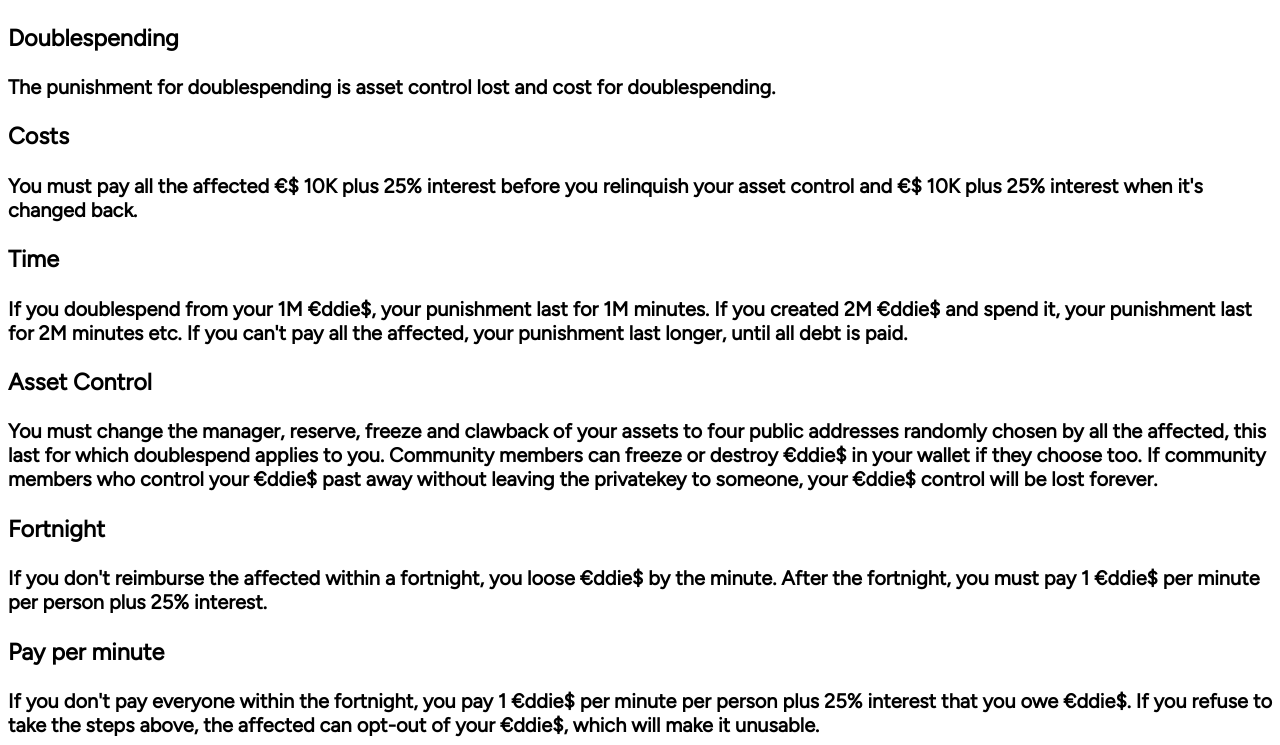
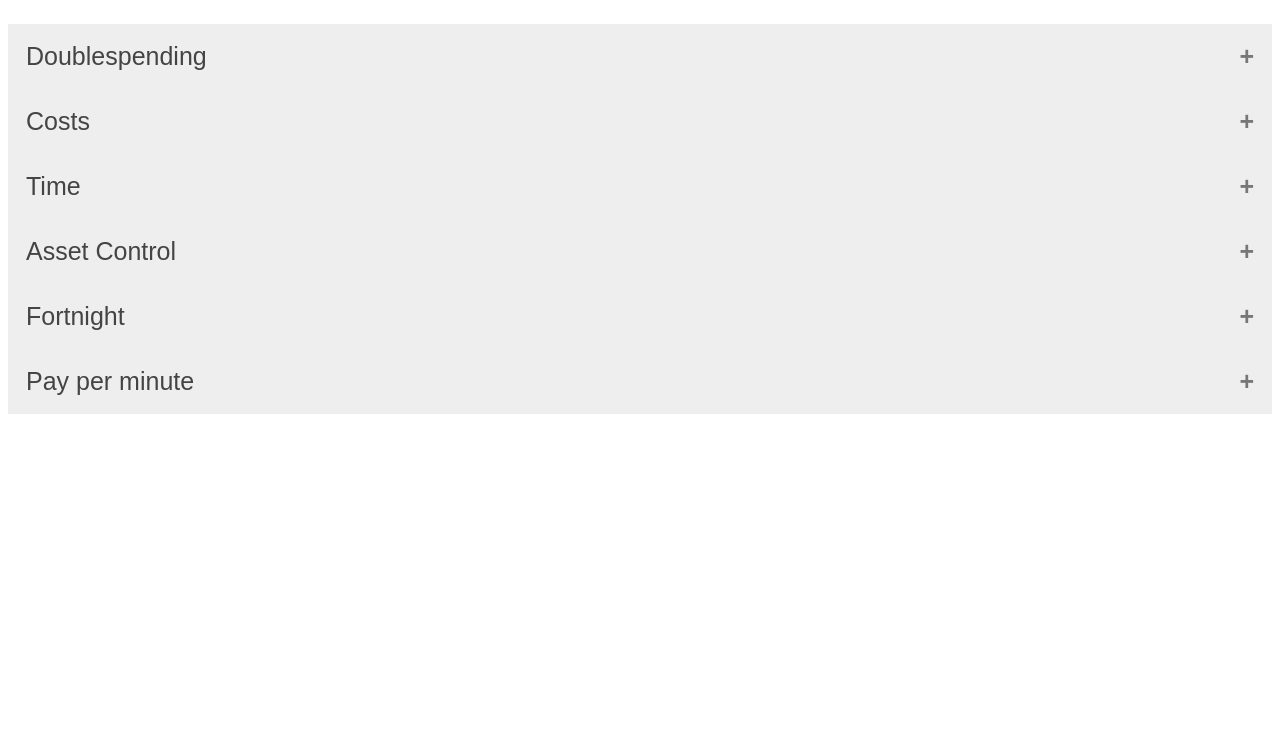
Before and after one commit to equin001/2, a plain HTML site: page index.html in a window 1280 px wide. Shown: the part 78-823 px from the top of the page. After the commit the page ends 800 px from the top, so only its background shows below. Drawn offline with Linux system fonts and the light colour scheme.

Commit message:
Update index.html

```diff
--- a/index.html
+++ b/index.html
@@ -1,36 +1,108 @@
 <!DOCTYPE html>
 <html>
 <head>
-<link href='https://fonts.googleapis.com/css?family=Figtree' rel='stylesheet'>
+<meta name="viewport" content="width=device-width, initial-scale=1">
 <style>
-body {
-    font-family: 'Figtree';font-size: 20px;
+.accordion {
+  background-color: #eee;
+  color: #444;
+  cursor: pointer;
+  padding: 18px;
+  width: 100%;
+  border: none;
+  text-align: left;
+  outline: none;
+  font-size: 25px;
+  transition: 0.4s;
+}
+
+.active, .accordion:hover {
+  background-color: #ccc;
+}
+
+.accordion:after {
+  content: '\002B';
+  color: #777;
+  font-weight: bold;
+  float: right;
+  margin-left: 5px;
+}
+
+.active:after {
+  content: "\2212";
+}
+
+.panel {
+  padding: 0 18px;
+  background-color: white;
+  max-height: 0;
+  overflow: hidden;
+  transition: max-height 0.2s ease-out;
 }
 </style>
+  <link href='https://fonts.googleapis.com/css?family=Figtree' rel='stylesheet'>
+  <style>
+  body {
+      font-family: 'Figtree';font-size: 20px;
+
+  </style>
 </head>
 <body>
 
 <h1>&euro;ddie$</h1>
-<h3>Doublespending</h3>
-<b>The punishment for doublespending is asset control lost and cost for doublespending. <b>
 
-<h3>Costs</h3>
-<b>You must pay all the affected &euro;$ 10K plus 25% interest before you relinquish your asset control and &euro;$ 10K plus 25% interest when it's changed back. <b>
+<button class="accordion">Doublespending</button>
+<div class="panel">
+  <p><b>The punishment for doublespending is asset control lost and cost for doublespending. <b></p>
+</div>
 
-<h3>Time</h3>
-<b>If you doublespend from your 1M &euro;ddie$, your punishment last for 1M minutes. If you created 2M &euro;ddie$ and spend it, your punishment last for 2M minutes etc. If you can't pay all the affected, your punishment last longer, until all debt is paid.<b>
+<button class="accordion">Costs</button>
+<div class="panel">
+  <p><b>You must pay all the affected &euro;$ 10K plus 25% interest before you relinquish your asset control and &euro;$ 10K plus 25% interest when it's changed back. <b></p>
+</div>
 
-<h3>Asset Control</h3>
-<b>You must change the manager, reserve, freeze and clawback of your assets to four public addresses randomly chosen by all the affected, this last for which doublespend applies to you. Community members can freeze or destroy &euro;ddie$ in your wallet if they choose too. If community members who control your &euro;ddie$ past away without leaving the privatekey to someone, your &euro;ddie$ control will be lost forever.<b>
+<button class="accordion">Time</button>
+<div class="panel">
+  <p><b>If you doublespend from your 1M &euro;ddie$, your punishment last for 1M minutes. If you created 2M &euro;ddie$ and spend it, your punishment last for 2M minutes etc. If you can't pay all the affected, your punishment last longer, until all debt is paid.<b>
+</p>
+</div>
 
-<h3>Fortnight</h3>
-<b>If you don't reimburse the affected within a fortnight, you loose &euro;ddie$ by the minute. After the fortnight, you must pay 1 &euro;ddie$ per minute per person plus 25% interest. <b>
-
-<h3>Pay per minute</h3>
-<b>If you don't pay everyone within the fortnight, you pay 1 &euro;ddie$ per minute per person plus 25% interest that you owe &euro;ddie$. If you refuse to take the steps above, the affected can opt-out of your &euro;ddie$, which will make it unusable.<b>
+<button class="accordion">Asset Control</button>
+<div class="panel">
+  <p><b>You must change the manager, reserve, freeze and clawback of your assets to four public addresses randomly chosen by all the affected, this last for which doublespend applies to you. Community members can freeze or destroy &euro;ddie$ in your wallet if they choose too. If community members who control your &euro;ddie$ past away without leaving the privatekey to someone, your &euro;ddie$ control will be lost forever.<b></p>
+</div>
 
 
+<button class="accordion">Fortnight</button>
+<div class="panel">
+  <p><b>If you don't reimburse the affected within a fortnight, you loose &euro;ddie$ by the minute. After the fortnight, you must pay 1 &euro;ddie$ per minute per person plus 25% interest. <b>
+</p>
+</div>
 
+<button class="accordion">Pay per minute</button>
+<div class="panel">
+  <p><b>If you don't pay everyone within the fortnight, you pay 1 &euro;ddie$ per minute per person plus 25% interest that you owe &euro;ddie$. If you refuse to take the steps above, the affected can opt-out of your &euro;ddie$, which will make it unusable.<b>
+
+
+</p>
+</div>
+
+<script>
+var acc = document.getElementsByClassName("accordion");
+var i;
+
+for (i = 0; i < acc.length; i++) {
+  acc[i].addEventListener("click", function() {
+    this.classList.toggle("active");
+    var panel = this.nextElementSibling;
+    if (panel.style.maxHeight) {
+      panel.style.maxHeight = null;
+    } else {
+      panel.style.maxHeight = panel.scrollHeight + "px";
+    }
+  });
+}
+</script>
 
 </body>
 </html>
```
